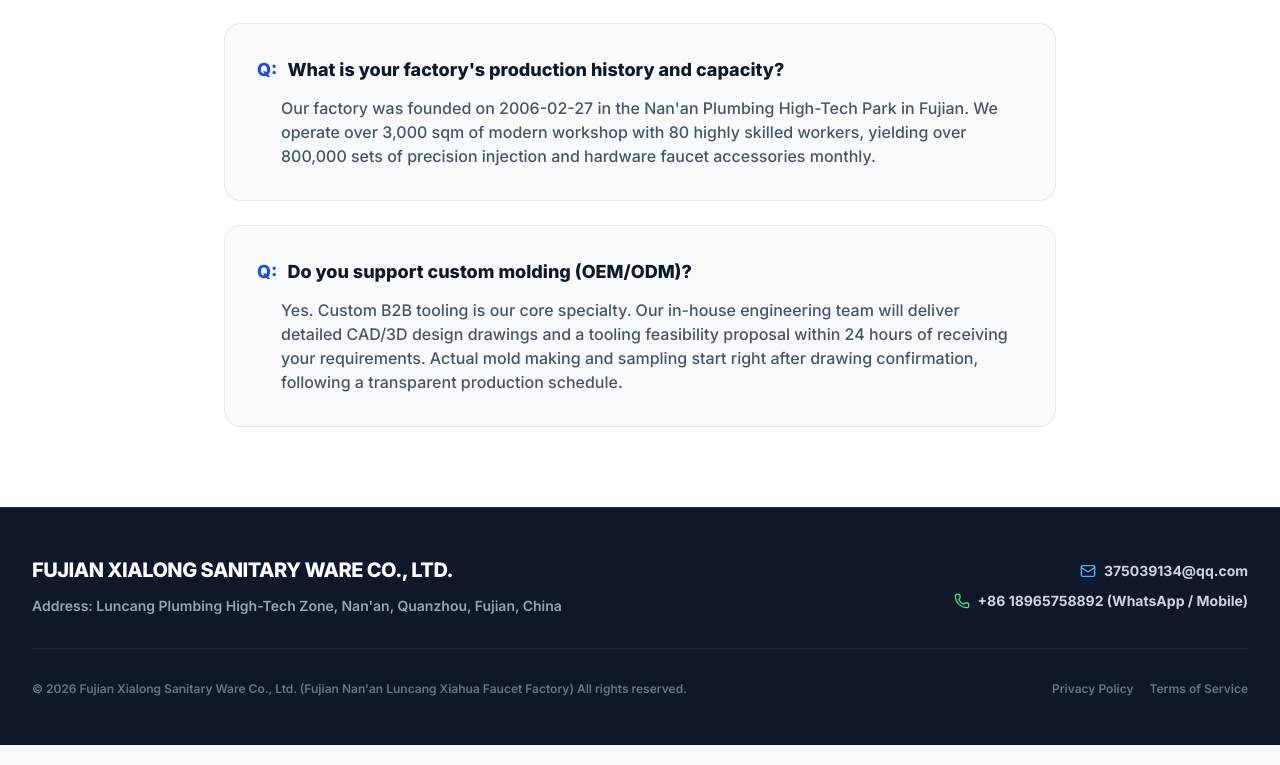
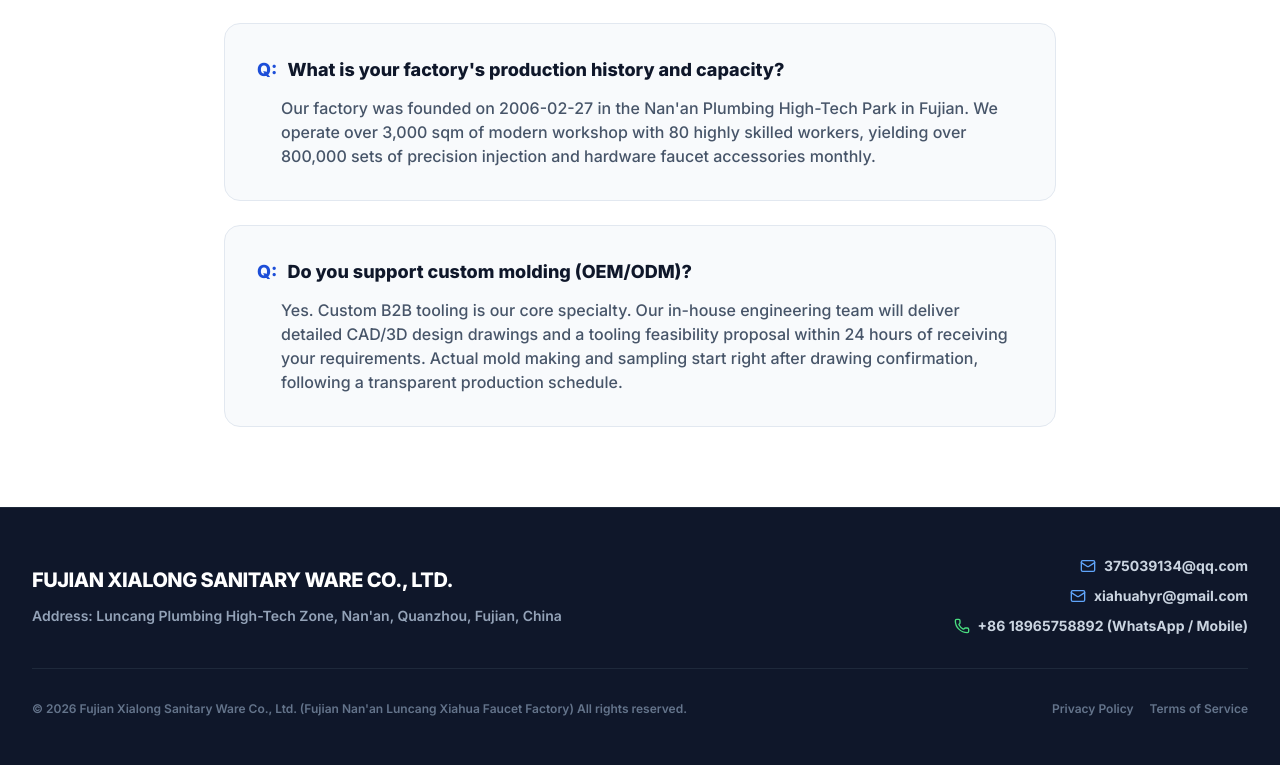
Before and after one commit to xialong888/xiahuafaucet, a React (Vite) app: page / in a window 1280 px wide. Shown: the part 6263-7028 px from the top of the page. Built offline with nearby package versions, Linux system fonts and the light colour scheme.

Commit message:
feat: add alternative contact email xiahuahyr@gmail.com to footer and llms.txt

```diff
--- a/src/main.jsx
+++ b/src/main.jsx
@@ -2026,6 +2026,10 @@
                 <a href="mailto:375039134@qq.com" className="hover:text-blue-400 transition-colors">375039134@qq.com</a>
               </div>
               <div className="flex items-center md:justify-end gap-2 text-sm text-slate-300 font-bold">
+                <Mail size={16} className="text-blue-400 shrink-0" />
+                <a href="mailto:xiahuahyr@gmail.com" className="hover:text-blue-400 transition-colors">xiahuahyr@gmail.com</a>
+              </div>
+              <div className="flex items-center md:justify-end gap-2 text-sm text-slate-300 font-bold">
                 <Phone size={16} className="text-green-400 shrink-0" />
                 <span>+86 18965758892 (WhatsApp / Mobile)</span>
               </div>
```
Also changed, not shown: public/llms.txt.
